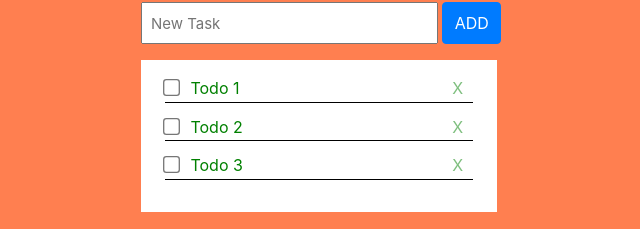
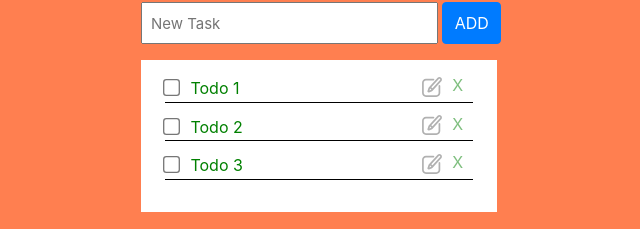
Before and after one commit to huyviet1995/todolist-vue, a Vue app: page / in a window 1280 px wide. Shown: the part 126-355 px from the top of the page, without its empty margins (321-961 px from the left). Built offline with nearby package versions, Linux system fonts and the light colour scheme.

Commit message:
Adding the Edit Button next to the remove button

```diff
--- a/src/components/TodoItem.vue
+++ b/src/components/TodoItem.vue
@@ -7,12 +7,26 @@
       @click="onCheck"
     />
     {{ label }}
-    <span class="icon-remove" @click="deleteTodo">X</span>
+    <div class="buttons-container">
+      <span v-if="!editMode">
+        <img
+          @click="handleEdit"
+          class="button-edit"
+          src="./icons/edit-button.svg"
+          alt=""
+        />
+      </span>
+      <span class="icon-remove" @click="deleteTodo">X</span>
+    </div>
   </li>
 </template>
-
 <script>
 export default {
+  data() {
+    return {
+      editMode: false,
+    };
+  },
   props: ["label", "isCompleted", "id"],
   methods: {
     deleteTodo() {
@@ -20,6 +34,9 @@ export default {
     },
     onCheck() {
       this.$store.dispatch("toggleMarkAsCompleted", this.id);
+    },
+    handleEdit() {
+      this.editMode = true;
     },
   },
 };
@@ -41,10 +58,21 @@ input[type="checkbox"] {
   color: red;
 }
 
+.buttons-container {
+  position: absolute;
+  bottom: 3px;
+  display: flex;
+  gap: 10px;
+  right: 10px;
+}
 .icon-remove {
   opacity: 0.5;
-  position: absolute;
-  right: 10px;
   cursor: pointer;
 }
+
+.button-edit {
+  width: 20px;
+  height: 20px;
+  opacity: 0.3;
+}
 </style>
```
Also changed, not shown: src/components/icons/edit-button.svg (added).
